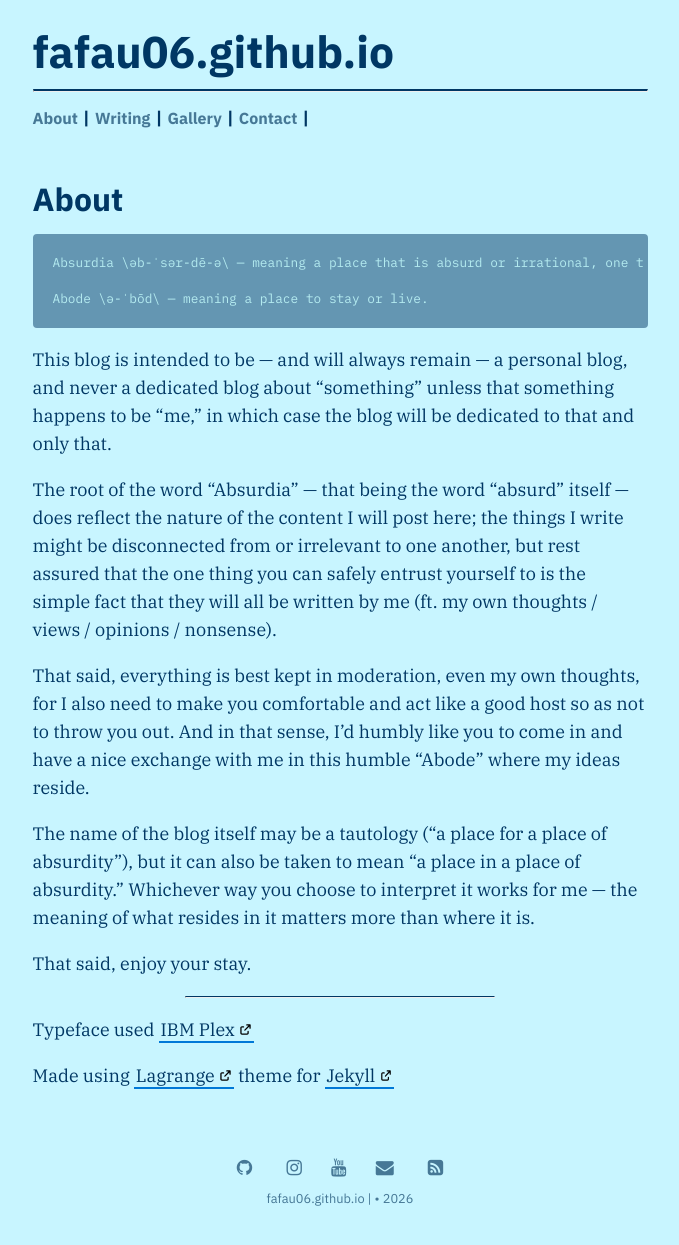
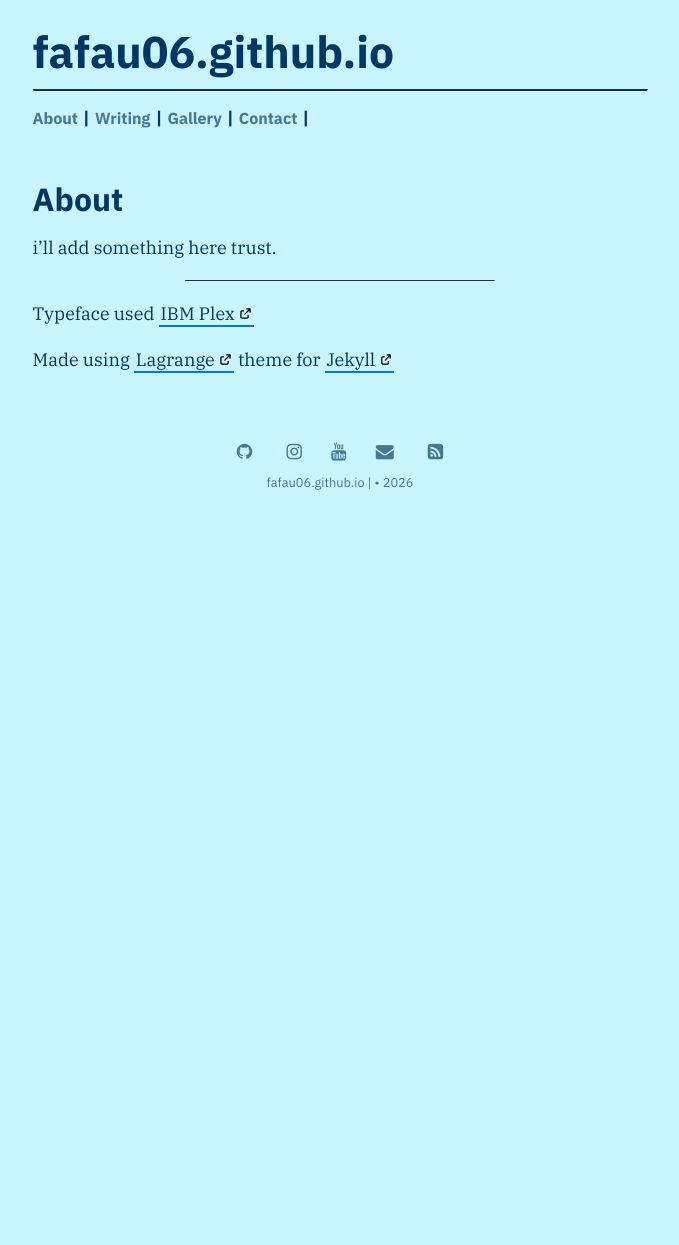
Before and after one commit to Fafau06/fafau06.github.io, a Jekyll site: the page built from menu/about.md, in a window 1280 px wide. Shown: the whole page, without its empty margins (300-979 px from the left). Built offline with Jekyll 4.4.1, drawn with Linux system fonts in a browser that asks for light colours; some web fonts are replaced; after the commit the page ends 900 px from its top, so only the background shows below that.

Commit message:
Update about.md

````diff
--- a/menu/about.md
+++ b/menu/about.md
@@ -4,20 +4,8 @@ title: About
 permalink: /about
 ---
 
-```
-Absurdia \əb-ˈsər-dē-ə\ — meaning a place that is absurd or irrational, one that does not follow the rules of logic or common sense.
+i'll add something here trust.
 
-Abode \ə-ˈbōd\ — meaning a place to stay or live.
-```
-This blog is intended to be — and will always remain — a personal blog, and never a dedicated blog about “something” unless that something happens to be “me,” in which case the blog will be dedicated to that and only that.
-
-The root of the word “Absurdia” — that being the word "absurd" itself — does reflect the nature of the content I will post here; the things I write might be disconnected from or irrelevant to one another, but rest assured that the one thing you can safely entrust yourself to is the simple fact that they will all be written by me (ft. my own thoughts / views / opinions / nonsense).
-
-That said, everything is best kept in moderation, even my own thoughts, for I also need to make you comfortable and act like a good host so as not to throw you out. And in that sense, I’d humbly like you to come in and have a nice exchange with me in this humble “Abode” where my ideas reside.
-
-The name of the blog itself may be a tautology (“a place for a place of absurdity”), but it can also be taken to mean “a place in a place of absurdity.” Whichever way you choose to interpret it works for me — the meaning of what resides in it matters more than where it is.
-
-That said, enjoy your stay.
 <hr>
 Typeface used [IBM Plex](https://www.ibm.com/plex/)
 
````
